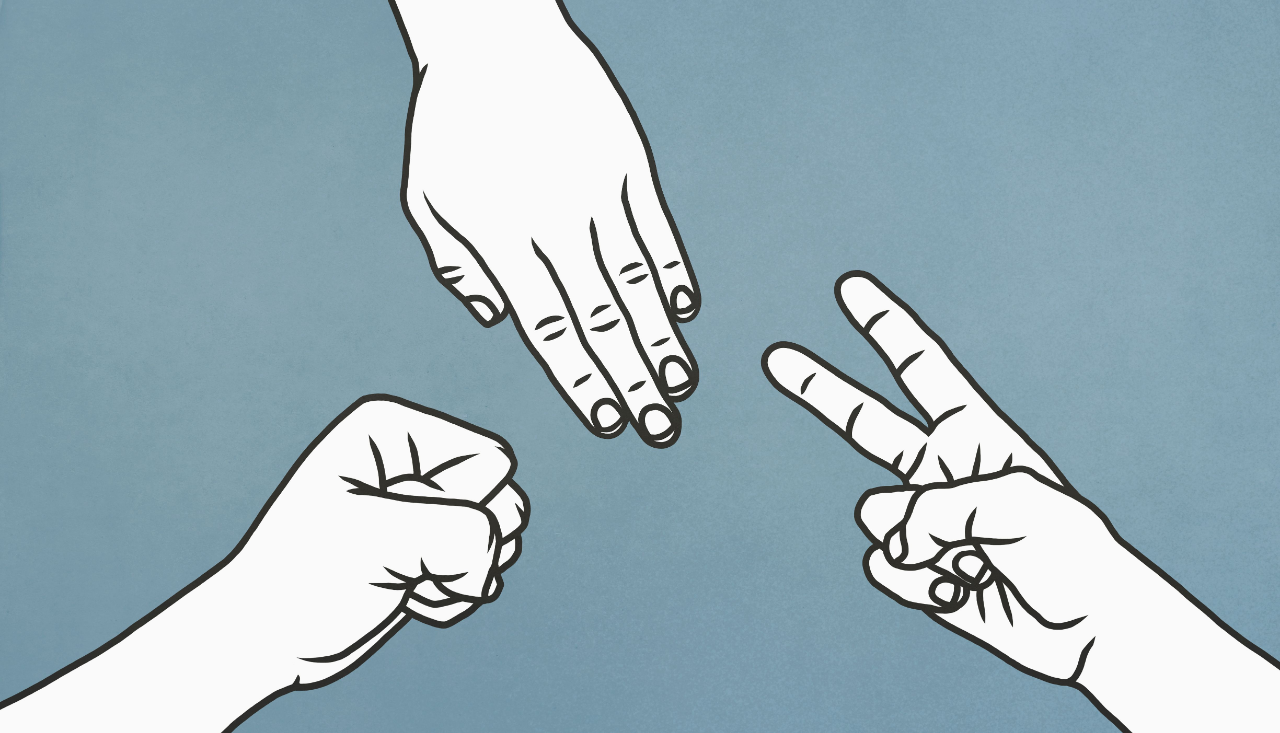
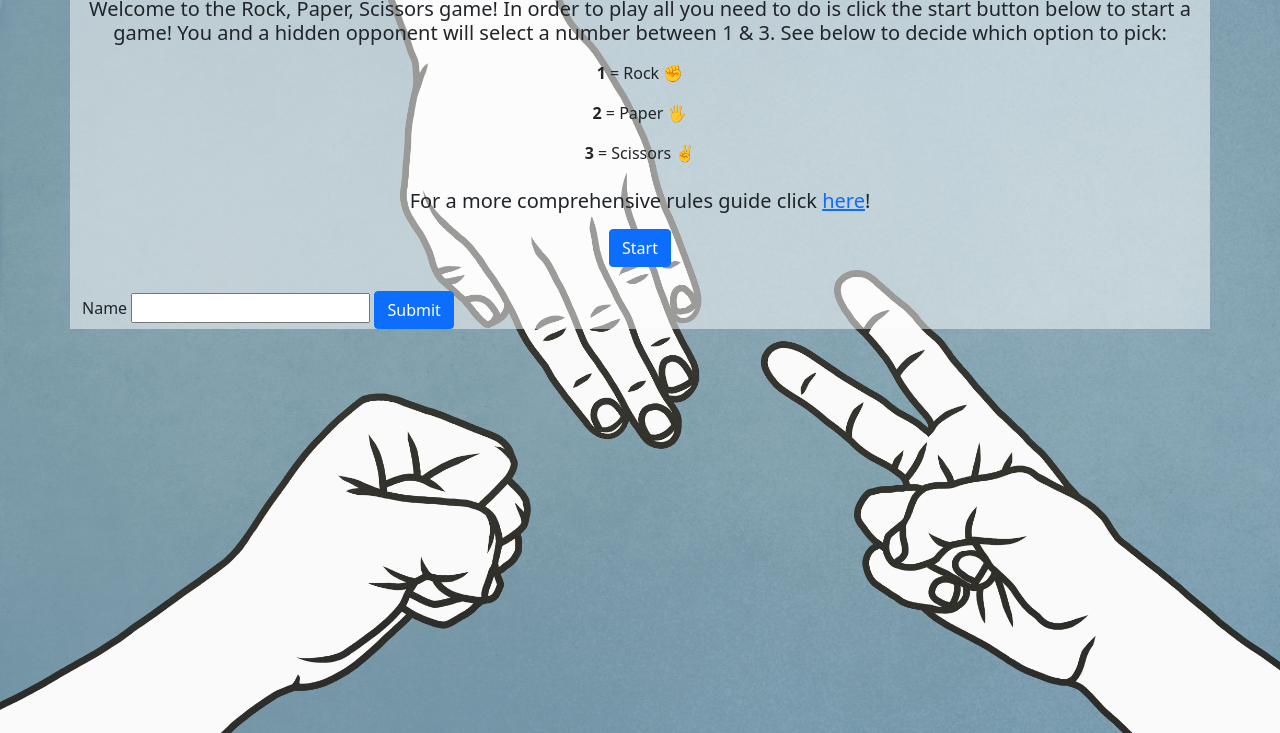
Before and after one commit to GitMulC/rock_paper_scissors_v3, a plain HTML site: page index.html in a window 1280 px wide. Shown: the part 67-800 px from the top of the page. Drawn offline with nearby package versions, Linux system fonts and the light colour scheme.

Commit message:
Add main content for site in body

```diff
--- a/index.html
+++ b/index.html
@@ -5,9 +5,57 @@
     <meta name="viewport" content="width=device-width, initial-scale=1.0">
     <title>Rock, Paper, Scissors v3</title>
 
+    <!--stylesheet & bootstrap css-->
     <link rel="stylesheet" href="assets/style.css">
+    <link href="https://cdn.jsdelivr.net/npm/bootstrap@5.0.2/dist/css/bootstrap.min.css" rel="stylesheet" integrity="sha384-EVSTQN3/azprG1Anm3QDgpJLIm9Nao0Yz1ztcQTwFspd3yD65VohhpuuCOmLASjC" crossorigin="anonymous">
 </head>
 <body>
+    <section>
+        <div class="container" id="content">
+            <div class="row text-center">
+                <div class="col">
+                    <h1>Welcome to Rock, Paper, Scissors!</h1>
+                </div>
+            </div>
+            <div class="row text-center mt-2">
+                <div class="col">
+                    <h5>
+                        Welcome to the Rock, Paper, Scissors game!
+                        In order to play all you need to do is click the start button below to start a game! You and a hidden opponent will select a number between 1 & 3.
+                        See below to decide which option to pick:
+                    </h5>
+                </div>
+            </div>
+            <div class="row text-center mt-2">
+                <div class="col">
+                    <p><b>1</b> = Rock ✊</p>
+                    <p><b>2</b> = Paper 🖐</p>
+                    <p><b>3</b> = Scissors ✌</p>
+                </div>
+            </div>
+            <div class="row text-center mt-2">
+                <div class="col">
+                    <h5>
+                        For a more comprehensive rules guide click <a href="https://wrpsa.com/the-official-rules-of-rock-paper-scissors/" target="_blank">here</a>!
+                    </h5>
+                </div>
+            </div>
+            <div class="row text-center mt-2">
+                <div class="col mb-3">
+                    <button type="button" class="btn btn-primary">Start</button>
+                </div>
+            </div>
 
+            <div class="row align-items-center mt-2">
+                <div class="col">
+                    <form action="\" onsubmit="">
+                        <label for="name" id="name">Name</label>
+                        <input type="text" name="name">
+                        <button type="submit" class="btn btn-primary">Submit</button>
+                    </form>
+                </div>
+            </div>
+        </div>
+    </section>
 </body>
 </html>
```
